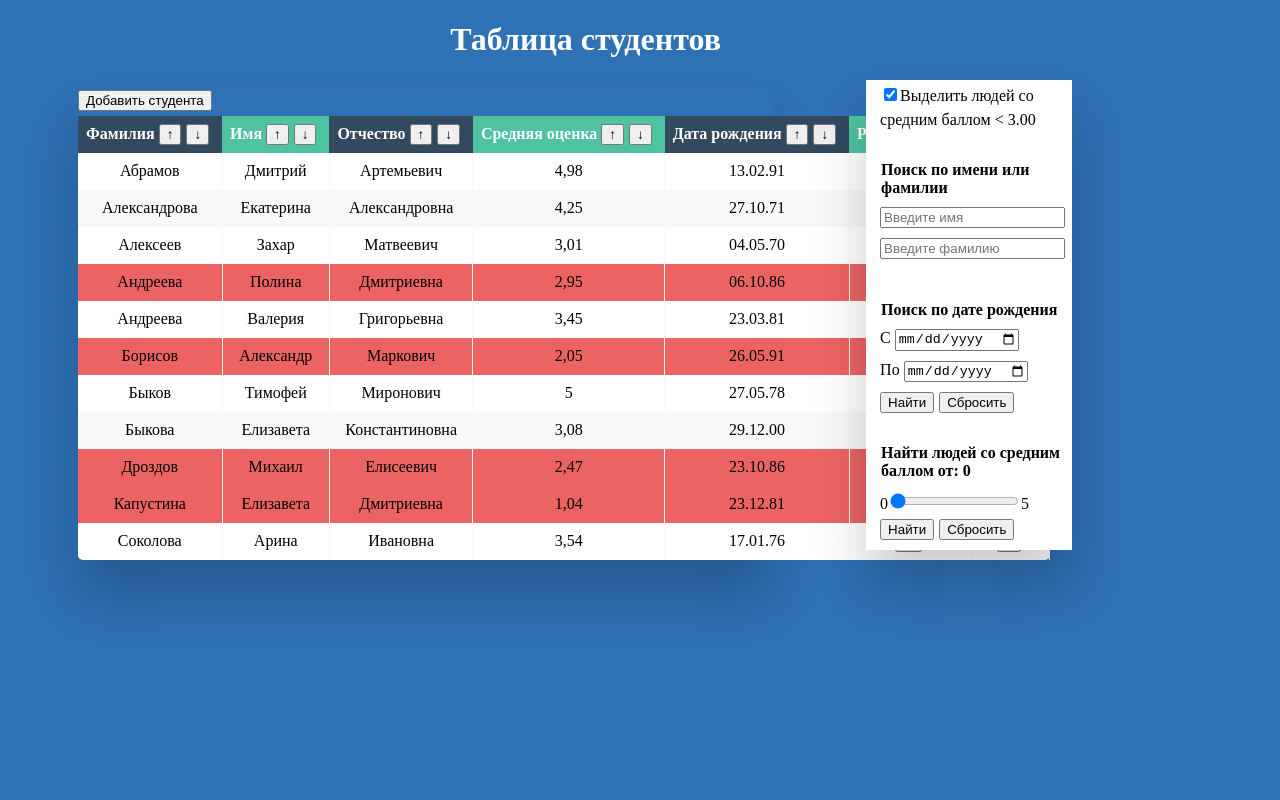
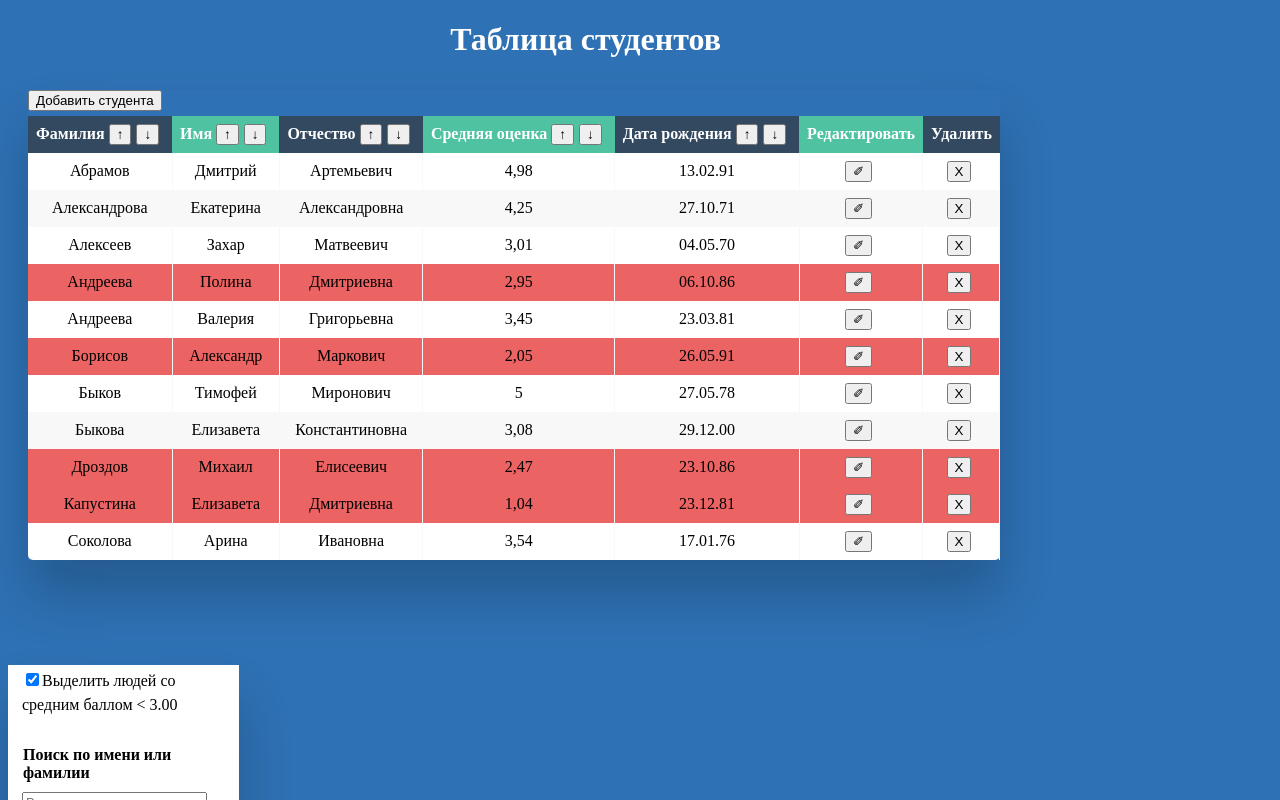
Before and after one commit to diligentConcernist/NC-task-02-angular, an Angular app: page / in a window 1280 px wide. Shown: the top 800 px of the page. Built offline with nearby package versions, Linux system fonts and the light colour scheme.

Commit message:
finish fourth homework

```diff
--- a/src/app/app.comment.directive.ts
+++ b/src/app/app.comment.directive.ts
@@ -1,7 +1,7 @@
-import { Directive, ElementRef, Input, Renderer2, HostListener } from "@angular/core";
+import { Directive, ElementRef, HostListener, Input, Renderer2 } from "@angular/core";
 
 @Directive({
-  selector: '[comment]'
+  selector: "[comment]"
 })
 export class CommentDirective {
   @Input() comment: string = "";
@@ -10,32 +10,26 @@ export class CommentDirective {
   }
 
   @HostListener("mouseenter")
-  public onMouseEnter() {
+  public onMouseEnter(): void {
     this.leaveComment(true);
   }
 
   private leaveComment(value: boolean): void {
     if (value) {
       let customComment: string = "";
-      if (Number(this.comment) == 0) {
+      if (Number(this.comment) === 0) {
         customComment = "Что ты здесь делаешь?";
-      }
-      else if (Number(this.comment) <= 1) {
+      } else if (Number(this.comment) <= 1) {
         customComment = "Чел, ты на грани";
-      }
-      else if (Number(this.comment) <= 2) {
+      } else if (Number(this.comment) <= 2) {
         customComment = "Это неприемлимо";
-      }
-      else if (Number(this.comment) <= 3) {
+      } else if (Number(this.comment) <= 3) {
         customComment = "Да ты скатываешься!";
-      }
-      else if (Number(this.comment) < 4) {
+      } else if (Number(this.comment) < 4) {
         customComment = "В принципе средне";
-      }
-      else if (Number(this.comment) <= 4.85) {
+      } else if (Number(this.comment) <= 4.85) {
         customComment = "Хорошая работа!";
-      }
-      else if (Number(this.comment) < 5) {
+      } else if (Number(this.comment) < 5) {
         customComment = "Молодец!";
       } else {
         customComment = "У тебя вообще жизнь есть?";
--- a/src/app/app.component.css
+++ b/src/app/app.component.css
@@ -9,8 +9,7 @@ h1 {
 
 .table-wrapper {
   flex-grow: 0;
-  width: 60%;
-  margin: 10px 70px 70px;
+  margin: 10px 15px 70px 20px;
   box-shadow: 0px 35px 50px rgba( 0, 0, 0, 0.2 );
 }
 
@@ -53,13 +52,14 @@ table tr:nth-child(even) {
 }
 
 .filter {
+  flex-grow: 0;
   width: 20%;
-  flex-shrink: 1;
+  margin-top: 35px;
   margin-bottom: 20px;
+  margin-right: 0px;
 }
 
 form {
-  margin-left: 25px;
   background-color: white;
   box-shadow: 0px 35px 50px rgba( 0, 0, 0, 0.2 );
 }
--- a/src/app/app.component.ts
+++ b/src/app/app.component.ts
@@ -1,4 +1,4 @@
-import { ChangeDetectionStrategy, ChangeDetectorRef, Component, OnInit } from "@angular/core";
+import { ChangeDetectionStrategy, ChangeDetectorRef, Component, DoCheck, OnInit } from "@angular/core";
 import { Student } from "./student";
 
 @Component({
@@ -8,7 +8,7 @@ import { Student } from "./student";
   changeDetection: ChangeDetectionStrategy.OnPush,
 })
 
-export class AppComponent implements OnInit {
+export class AppComponent implements OnInit, DoCheck {
   fetched: boolean = false;
   students: Student[] = [];
 
@@ -28,8 +28,6 @@ export class AppComponent implements OnInit {
   dateTo: string = "";
 
   studentToEdit: Student | null = null;
-
-  default = "not much to say";
 
   constructor(private cdr: ChangeDetectorRef) {
     setTimeout(() => {
--- a/src/app/app.hand-over.directive.ts
+++ b/src/app/app.hand-over.directive.ts
@@ -1,7 +1,7 @@
-import { Directive, ElementRef, Renderer2, HostListener } from "@angular/core";
+import { Directive, ElementRef, HostListener, Renderer2 } from "@angular/core";
 
 @Directive({
-  selector: '[hand_over]'
+  selector: "[hand_over]"
 })
 export class HandOverDirective {
 
@@ -10,12 +10,12 @@ export class HandOverDirective {
   }
 
   @HostListener("mouseenter")
-  public onMouseEnter() {
+  public onMouseEnter(): void {
     this.setToHighlighted(true);
   }
 
   @HostListener("mouseleave")
-  public onMouseLeave() {
+  public onMouseLeave(): void {
     this.setToHighlighted(false);
   }
 
--- a/src/app/app.module.ts
+++ b/src/app/app.module.ts
@@ -2,7 +2,7 @@ import { NgModule } from "@angular/core";
 import { FormsModule , ReactiveFormsModule } from "@angular/forms";
 import { BrowserModule } from "@angular/platform-browser";
 
-import { AddFormModule } from "./add-form/add-form.module"
+import { AddFormModule } from "./add-form/add-form.module";
 import { CommentDirective } from "./app.comment.directive";
 import { AppComponent } from "./app.component";
 import { HandOverDirective } from "./app.hand-over.directive";
--- a/src/app/app.name-format.pipe.ts
+++ b/src/app/app.name-format.pipe.ts
@@ -1,12 +1,11 @@
-import { Pipe, PipeTransform } from '@angular/core';
+import { Pipe, PipeTransform } from "@angular/core";
 
 @Pipe({
-    name: 'format_name'
+    name: "format_name"
 })
 
 export class NameFormat implements PipeTransform {
-  transform(value: string, args?: any): string {
-
-    return (value.slice(0,1).toUpperCase() + value.slice(1).toLowerCase());
+  transform (value: string): string {
+    return (value.slice(0, 1).toUpperCase() + value.slice(1).toLowerCase());
   }
 }
--- a/src/app/app.number-format.pipe.ts
+++ b/src/app/app.number-format.pipe.ts
@@ -1,12 +1,11 @@
-import { Pipe, PipeTransform } from '@angular/core';
+import { Pipe, PipeTransform } from "@angular/core";
 
 @Pipe({
-    name: 'format_number'
+    name: "format_number"
 })
 
 export class NumberFormat implements PipeTransform {
-  transform(value: number, args?: any): string {
-
+  transform (value: number): string {
     return value.toString().replace(".", ",");
   }
 }
```
Also changed, not shown: src/app/add-form/add-form.module.ts (line endings or trailing spaces).
